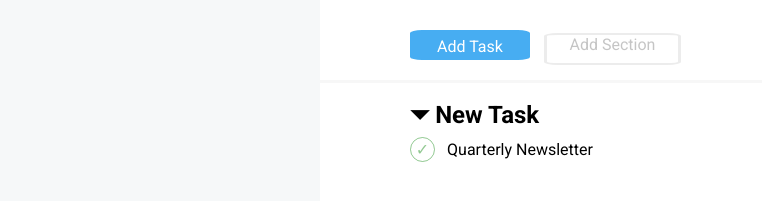
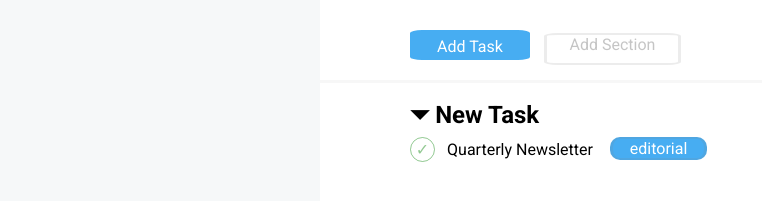
Before and after one commit to itsjackie00/html-css-Toboolist, a plain HTML site: page index.html in a window 1280 px wide. Shown: the part 81-282 px from the top of the page, without its empty margins (0-762 px from the left). Drawn offline with Linux system fonts and the light colour scheme.

Commit message:
added editorial blue

```diff
--- a/index.html
+++ b/index.html
@@ -44,6 +44,9 @@
         <p class="contenuto">
             Quarterly Newsletter
         </p>
+        <div class="editorial">
+            editorial
+        </div>
         </section>
 
 
--- a/styles/style.css
+++ b/styles/style.css
@@ -100,3 +100,17 @@ nav{
     padding-left: 1%;
     display: inline-block;
 }
+.editorial{
+    border:5px solid rgba(128, 128, 128, 0.148);
+    background-color:#47ADF2;
+    color: rgba(128, 128, 128, 0.459);
+    border-style: solid;
+    border-width: 2px 3px;
+    width: 12%;
+    height: 30%;
+    margin: -25px;
+    margin-left: 200px;
+    border-radius: 10px;
+    text-align: center;
+    color: white;
+}
```
